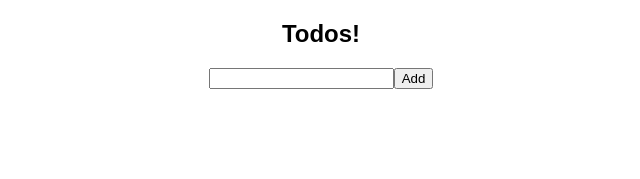
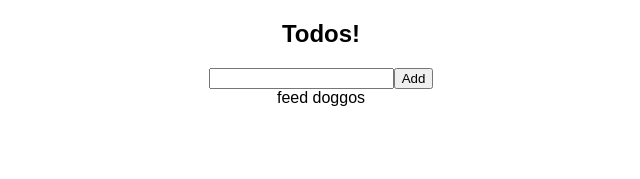
Before and after one commit to traumverloren/todos-immutable, a React (Create React App) app: page / in a window 1280 px wide. Shown: the top 179 px of the page, without its empty margins (319-959 px from the left). Built offline with nearby package versions, Linux system fonts and the light colour scheme.

Commit message:
add TodoList, shows todos

```diff
--- a/src/App.js
+++ b/src/App.js
@@ -1,6 +1,7 @@
 import React, { Component } from 'react';
 import './App.css';
 import AddTodoContainer from './components/AddTodoContainer';
+import TodoListContainer from './components/TodoListContainer';
 
 class App extends Component {
   render() {
@@ -8,6 +9,7 @@ class App extends Component {
       <div className="App">
           <h2>Todos!</h2>
           <AddTodoContainer />
+          <TodoListContainer />
       </div>
     );
   }
--- a/src/components/AddTodo.js
+++ b/src/components/AddTodo.js
@@ -4,6 +4,8 @@ import React from 'react';
 // only needs to dispatch the addToList action.
 
 const AddTodo = ({addToList}) => {
+  addToList("feed doggos");
+
   const handleSubmit = (e) => {
     e.preventDefault();
     const todo = e.target.todo.value;
--- /dev/null
+++ b/src/components/TodoList.js
@@ -0,0 +1,12 @@
+import React from 'react';
+
+const TodoList = ({todos}) => {
+  console.log(todos[0].text);
+  return (
+    <div>
+      {todos.map(todo => (<div>{todo.text}</div>))}
+    </div>
+  )
+}
+
+export default TodoList
--- /dev/null
+++ b/src/components/TodoListContainer.js
@@ -0,0 +1,12 @@
+import { connect } from 'react-redux';
+import TodoList from './TodoList';
+
+const mapStateToProps = (state) => {
+  return {
+    todos: state.toJS()
+  }
+}
+
+const TodoListContainer = connect(mapStateToProps, null)(TodoList);
+
+export default TodoListContainer
```
